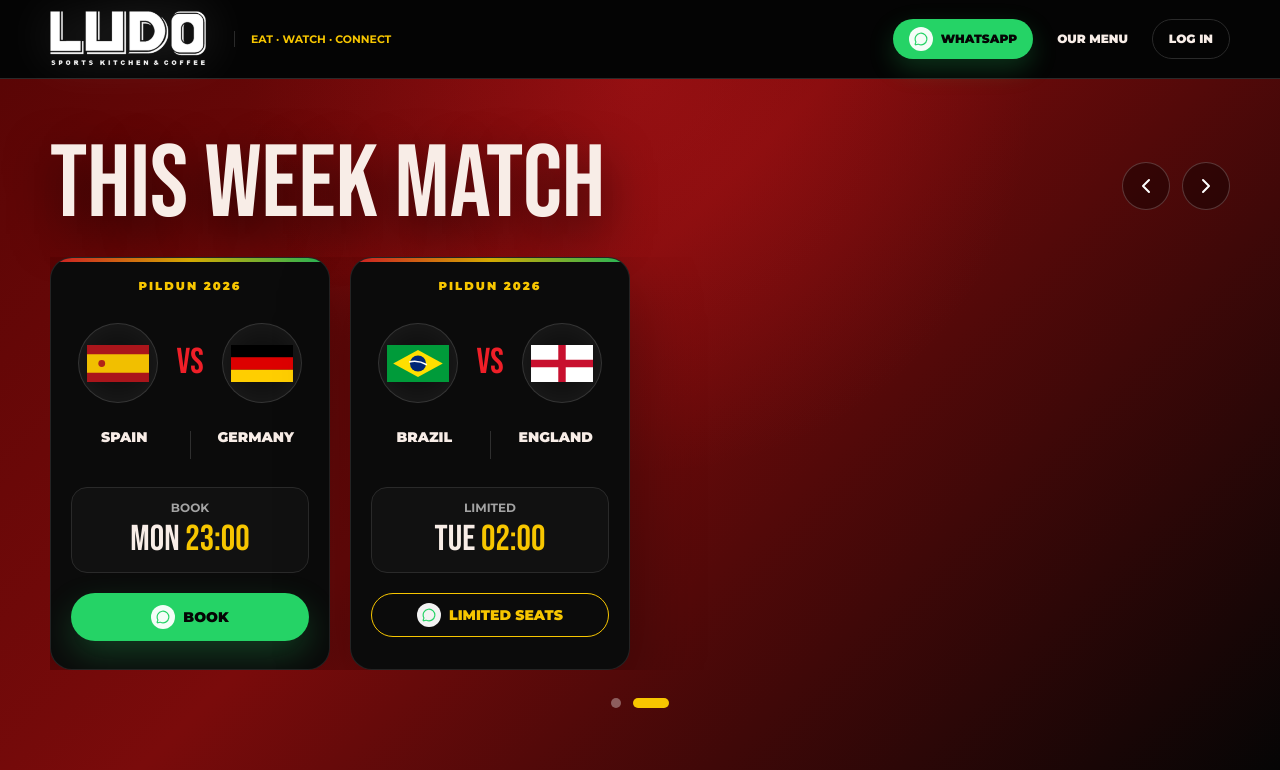
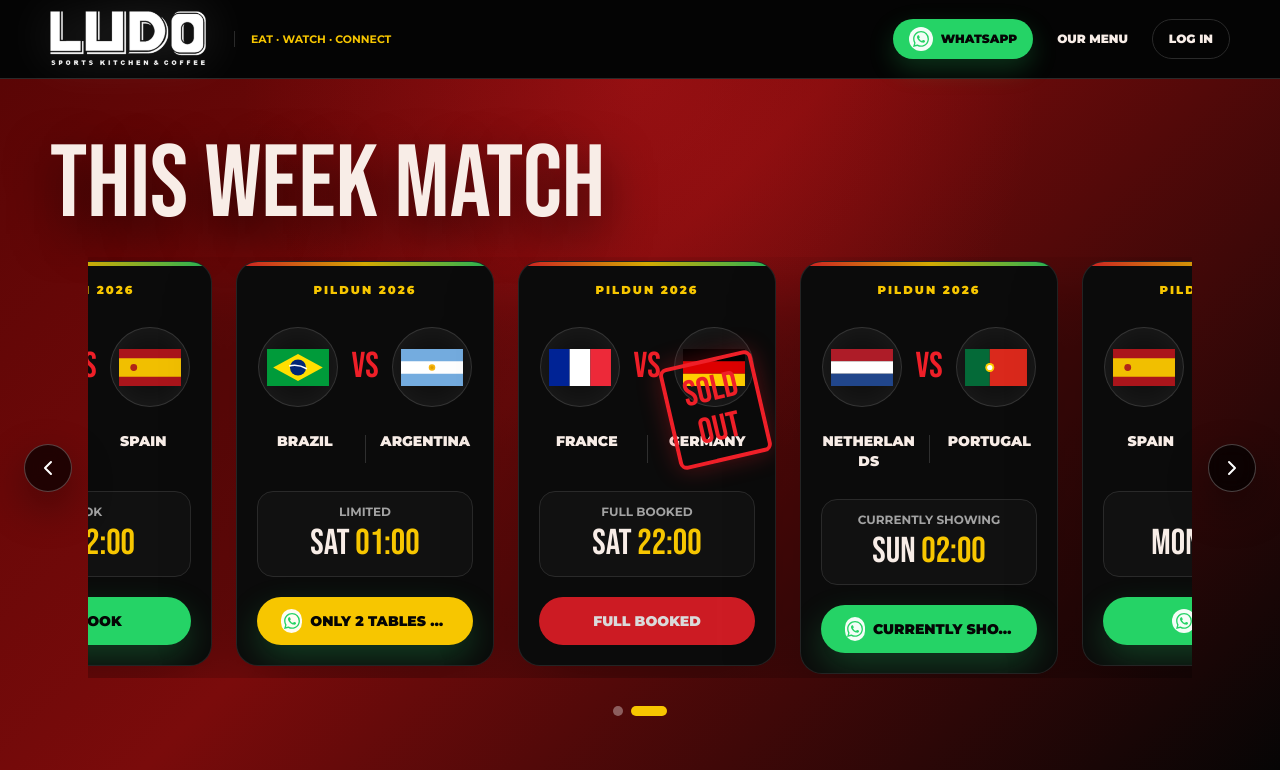
Before and after one commit to Sadam1122/newludo, a Next.js app: page / in a window 1280 px wide. Shown: the top 770 px of the page. Built offline with nearby package versions, Linux system fonts and the light colour scheme; no server answers; the database is empty.

Commit message:
Enhance EventBanner and MatchSection with navigation buttons and improve WhatsAppButton icon

```diff
--- a/components/public/EventBanner.tsx
+++ b/components/public/EventBanner.tsx
@@ -94,6 +94,26 @@
     >
       <div className="pointer-events-none absolute inset-0 bg-[radial-gradient(circle_at_50%_45%,rgba(239,31,40,0.34),transparent_40%)]" />
       <div className="ludo-section-shell relative z-10">
+        {slides.length > 1 ? (
+          <>
+            <button
+              type="button"
+              onClick={() => move("prev")}
+              className="absolute -left-3 top-1/2 z-40 hidden h-11 w-11 -translate-y-1/2 touch-manipulation items-center justify-center rounded-full border border-white/20 bg-black/65 text-white shadow-[0_16px_44px_rgba(0,0,0,0.38)] backdrop-blur transition hover:border-[#F7C600] hover:bg-[#F7C600] hover:text-[#050505] md:flex lg:-left-14"
+              aria-label="Previous event"
+            >
+              <ChevronLeft className="h-5 w-5" aria-hidden="true" />
+            </button>
+            <button
+              type="button"
+              onClick={() => move("next")}
+              className="absolute -right-3 top-1/2 z-40 hidden h-11 w-11 -translate-y-1/2 touch-manipulation items-center justify-center rounded-full border border-white/20 bg-black/65 text-white shadow-[0_16px_44px_rgba(0,0,0,0.38)] backdrop-blur transition hover:border-[#F7C600] hover:bg-[#F7C600] hover:text-[#050505] md:flex lg:-right-14"
+              aria-label="Next event"
+            >
+              <ChevronRight className="h-5 w-5" aria-hidden="true" />
+            </button>
+          </>
+        ) : null}
         <article className="relative isolate overflow-hidden rounded-[22px] border border-[#EF1F28]/30 bg-[#0B0B0B] shadow-[0_32px_110px_rgba(239,31,40,0.22)] sm:rounded-[30px]">
           <div
             className="pointer-events-none absolute inset-0 flex transition-transform duration-700 ease-out"
@@ -118,23 +138,6 @@
           </div>
           <div className="pointer-events-none absolute inset-0 bg-[linear-gradient(90deg,rgba(0,0,0,0.92)_0%,rgba(0,0,0,0.62)_46%,rgba(90,5,5,0.76)_100%)]" />
           <div className="pointer-events-none absolute inset-0 bg-[radial-gradient(circle_at_82%_22%,rgba(247,198,0,0.18),transparent_22%),radial-gradient(circle_at_56%_76%,rgba(239,31,40,0.42),transparent_34%)]" />
-
-          <button
-            type="button"
-            onClick={() => move("prev")}
-            className="absolute left-4 top-1/2 z-30 hidden h-11 w-11 -translate-y-1/2 touch-manipulation items-center justify-center rounded-full border border-white/20 bg-black/50 text-white backdrop-blur transition hover:border-[#F7C600] hover:bg-[#F7C600] hover:text-[#050505] md:flex"
-            aria-label="Previous event"
-          >
-            <ChevronLeft className="h-5 w-5" aria-hidden="true" />
-          </button>
-          <button
-            type="button"
-            onClick={() => move("next")}
-            className="absolute right-4 top-1/2 z-30 hidden h-11 w-11 -translate-y-1/2 touch-manipulation items-center justify-center rounded-full border border-white/20 bg-black/50 text-white backdrop-blur transition hover:border-[#F7C600] hover:bg-[#F7C600] hover:text-[#050505] md:flex"
-            aria-label="Next event"
-          >
-            <ChevronRight className="h-5 w-5" aria-hidden="true" />
-          </button>
 
           <div className="relative z-10 grid min-h-[560px] gap-7 px-4 py-9 sm:gap-9 sm:px-8 lg:grid-cols-[1.05fr_0.95fr] lg:items-center lg:px-12 lg:py-14">
             <div>
--- a/components/public/MatchSection.tsx
+++ b/components/public/MatchSection.tsx
@@ -4,7 +4,6 @@
 import Image from "next/image";
 import { useEffect, useRef, useState } from "react";
 
-import { isInteractiveTarget } from "@/components/public/interaction";
 import type { PublicMatch } from "@/components/public/types";
 import { WhatsAppButton } from "@/components/public/WhatsAppButton";
 import { cn } from "@/lib/utils";
@@ -27,80 +26,110 @@
   whatsappNumber,
   defaultMessage,
 }: MatchSectionProps) {
-  const [perPage, setPerPage] = useState(1);
-  const [page, setPage] = useState(0);
-  const touchStartX = useRef<number | null>(null);
-  const touchStartedOnInteractive = useRef(false);
-  const totalPages = Math.max(1, Math.ceil(matches.length / perPage));
-  const safePage = Math.min(page, totalPages - 1);
+  const scrollerRef = useRef<HTMLDivElement>(null);
+  const [activeIndex, setActiveIndex] = useState(0);
+  const [cardsPerPage, setCardsPerPage] = useState(getCardsPerPage);
+  const pageCount = Math.max(1, Math.ceil(matches.length / cardsPerPage));
+  const activePage = Math.min(
+    pageCount - 1,
+    Math.floor(activeIndex / cardsPerPage),
+  );
 
   useEffect(() => {
-    function updatePerPage() {
-      const width = window.innerWidth;
-      if (width < 640) {
-        setPerPage(1);
-      } else if (width < 1024) {
-        setPerPage(2);
-      } else {
-        setPerPage(4);
-      }
+    const scroller = scrollerRef.current;
+    if (!scroller) return;
+    const scrollerElement = scroller;
+
+    let animationFrame = 0;
+    function updateActiveIndex() {
+      window.cancelAnimationFrame(animationFrame);
+      animationFrame = window.requestAnimationFrame(() => {
+        const cards = Array.from(scrollerElement.children) as HTMLElement[];
+        if (cards.length === 0) return;
+
+        const center =
+          scrollerElement.scrollLeft + scrollerElement.clientWidth / 2;
+        const nearestIndex = cards.reduce((nearest, card, index) => {
+          const cardCenter = card.offsetLeft + card.offsetWidth / 2;
+          const nearestCard = cards[nearest];
+          const nearestCenter =
+            nearestCard.offsetLeft + nearestCard.offsetWidth / 2;
+
+          return Math.abs(cardCenter - center) <
+            Math.abs(nearestCenter - center)
+            ? index
+            : nearest;
+        }, 0);
+
+        setActiveIndex(nearestIndex);
+      });
     }
 
-    updatePerPage();
-    window.addEventListener("resize", updatePerPage);
-    return () => window.removeEventListener("resize", updatePerPage);
-  }, []);
+    scrollerElement.addEventListener("scroll", updateActiveIndex, {
+      passive: true,
+    });
+    return () => {
+      window.cancelAnimationFrame(animationFrame);
+      scrollerElement.removeEventListener("scroll", updateActiveIndex);
+    };
+  }, [matches.length]);
 
   useEffect(() => {
-    if (totalPages <= 1) return;
+    if (matches.length <= 1) return;
 
     const interval = window.setInterval(() => {
-      setPage((current) => {
-        const normalized = Math.min(current, totalPages - 1);
-        return normalized === totalPages - 1 ? 0 : normalized + 1;
+      setActiveIndex((current) => {
+        const currentPage = Math.floor(current / cardsPerPage);
+        const nextPage = currentPage === pageCount - 1 ? 0 : currentPage + 1;
+        const next = nextPage * cardsPerPage;
+        scrollToCard(next);
+        return next;
       });
     }, 4600);
 
     return () => window.clearInterval(interval);
-  }, [totalPages]);
+  }, [cardsPerPage, matches.length, pageCount]);
+
+  useEffect(() => {
+    function handleResize() {
+      setCardsPerPage(getCardsPerPage());
+    }
+
+    window.addEventListener("resize", handleResize);
+    return () => window.removeEventListener("resize", handleResize);
+  }, []);
 
   function move(direction: "prev" | "next") {
-    setPage((current) => {
-      const normalized = Math.min(current, totalPages - 1);
+    if (matches.length <= 0) return;
+
+    setActiveIndex((current) => {
+      const currentPage = Math.floor(
+        Math.min(current, matches.length - 1) / cardsPerPage,
+      );
 
       if (direction === "next") {
-        return normalized === totalPages - 1 ? 0 : normalized + 1;
+        const nextPage = currentPage === pageCount - 1 ? 0 : currentPage + 1;
+        const next = nextPage * cardsPerPage;
+        scrollToCard(next);
+        return next;
       }
 
-      return normalized === 0 ? totalPages - 1 : normalized - 1;
+      const previousPage = currentPage === 0 ? pageCount - 1 : currentPage - 1;
+      const previous = previousPage * cardsPerPage;
+      scrollToCard(previous);
+      return previous;
     });
   }
 
-  function handleTouchStart(event: React.TouchEvent<HTMLDivElement>) {
-    touchStartedOnInteractive.current = isInteractiveTarget(event.target);
-    if (touchStartedOnInteractive.current) {
-      touchStartX.current = null;
-      return;
-    }
+  function scrollToCard(index: number) {
+    const scroller = scrollerRef.current;
+    const card = scroller?.children[index] as HTMLElement | undefined;
+    if (!scroller || !card) return;
 
-    touchStartX.current = event.touches[0]?.clientX ?? null;
-  }
-
-  function handleTouchEnd(event: React.TouchEvent<HTMLDivElement>) {
-    if (touchStartedOnInteractive.current) {
-      touchStartedOnInteractive.current = false;
-      touchStartX.current = null;
-      return;
-    }
-
-    if (touchStartX.current === null) return;
-
-    const endX = event.changedTouches[0]?.clientX ?? touchStartX.current;
-    const deltaX = touchStartX.current - endX;
-    touchStartX.current = null;
-
-    if (Math.abs(deltaX) < 42) return;
-    move(deltaX > 0 ? "next" : "prev");
+    scroller.scrollTo({
+      left: card.offsetLeft - scroller.offsetLeft,
+      behavior: "smooth",
+    });
   }
 
   return (
@@ -110,56 +139,53 @@
     >
       <div className="pointer-events-none absolute inset-0 bg-[radial-gradient(circle_at_50%_0%,rgba(239,31,40,0.28),transparent_42%)]" />
       <div className="ludo-section-shell relative z-10">
-        <div className="mb-7 flex items-center justify-between gap-4">
+        <div className="mb-7 max-w-[1180px]">
           <h2 className="font-display ludo-text-shadow max-w-[75%] text-[clamp(3rem,13vw,6.7rem)] uppercase leading-[0.84] text-[#F8EDE7] sm:max-w-none sm:text-[clamp(3.6rem,8vw,6.7rem)]">
             This Week Match
           </h2>
-          <div className="hidden gap-3 sm:flex">
-            <CarouselButton
-              label="Previous matches"
-              onClick={() => move("prev")}
-            >
-              <ChevronLeft className="h-6 w-6" aria-hidden="true" />
-            </CarouselButton>
-            <CarouselButton label="Next matches" onClick={() => move("next")}>
-              <ChevronRight className="h-6 w-6" aria-hidden="true" />
-            </CarouselButton>
-          </div>
         </div>
 
         {matches.length > 0 ? (
+          <div className="relative left-1/2 z-10 w-[min(100vw-0.75rem,1440px)] -translate-x-1/2 px-6 sm:w-[min(100vw-2rem,1440px)] sm:px-10 lg:px-16 xl:w-[min(100vw-3rem,1500px)]">
+            <button
+              type="button"
+              onClick={() => move("prev")}
+              className="absolute left-0 top-1/2 z-30 flex h-11 w-11 -translate-y-1/2 touch-manipulation items-center justify-center rounded-full border border-white/25 bg-black/70 text-white shadow-[0_16px_40px_rgba(0,0,0,0.36)] backdrop-blur transition active:scale-95 hover:border-[#F7C600] hover:bg-[#F7C600] hover:text-[#050505] sm:h-12 sm:w-12"
+              aria-label="Previous matches"
+            >
+              <ChevronLeft
+                className="h-5 w-5 sm:h-6 sm:w-6"
+                aria-hidden="true"
+              />
+            </button>
             <div
-            className="relative z-10 overflow-hidden [touch-action:pan-y]"
-            onTouchStart={handleTouchStart}
-            onTouchEnd={handleTouchEnd}
+              ref={scrollerRef}
+              className="no-scrollbar flex snap-x snap-mandatory gap-5 overflow-x-auto scroll-smooth px-0 py-1 [touch-action:pan-x] lg:gap-6"
             >
+              {matches.map((match) => (
                 <div
-              className="flex transition-transform duration-700 ease-out"
-              style={{ transform: `translateX(-${safePage * 100}%)` }}
+                  key={match.id}
+                  className="min-w-full snap-start sm:min-w-[calc(50%-0.625rem)] lg:min-w-[calc(25%-1.125rem)]"
                 >
-              {Array.from({ length: totalPages }).map((_, pageIndex) => (
-                <div
-                  key={pageIndex}
-                  className={cn(
-                    "grid min-w-full gap-5",
-                    perPage === 1 && "grid-cols-1",
-                    perPage === 2 && "grid-cols-2",
-                    perPage === 4 && "grid-cols-4",
-                  )}
-                >
-                  {matches
-                    .slice(pageIndex * perPage, pageIndex * perPage + perPage)
-                    .map((match) => (
                   <MatchCard
-                        key={match.id}
                     match={match}
                     whatsappNumber={whatsappNumber}
                     defaultMessage={defaultMessage}
                   />
-                    ))}
                 </div>
               ))}
             </div>
+            <button
+              type="button"
+              onClick={() => move("next")}
+              className="absolute right-0 top-1/2 z-30 flex h-11 w-11 -translate-y-1/2 touch-manipulation items-center justify-center rounded-full border border-white/25 bg-black/70 text-white shadow-[0_16px_40px_rgba(0,0,0,0.36)] backdrop-blur transition active:scale-95 hover:border-[#F7C600] hover:bg-[#F7C600] hover:text-[#050505] sm:h-12 sm:w-12"
+              aria-label="Next matches"
+            >
+              <ChevronRight
+                className="h-5 w-5 sm:h-6 sm:w-6"
+                aria-hidden="true"
+              />
+            </button>
           </div>
         ) : (
           <div className="rounded-[24px] border border-white/10 bg-[#0B0B0B] p-8 text-center">
@@ -172,38 +198,28 @@
           </div>
         )}
 
-        <div className="relative z-30 mt-7 flex items-center justify-center gap-3">
+        {pageCount > 1 ? (
+          <div className="relative z-30 mt-7 flex items-center justify-center gap-2">
+            {Array.from({ length: pageCount }).map((_, pageIndex) => (
               <button
+                key={pageIndex}
                 type="button"
-            onClick={() => move("prev")}
-            className="flex h-11 w-11 touch-manipulation items-center justify-center rounded-full border border-white/25 bg-black/55 text-white transition active:scale-95 hover:border-[#F7C600] hover:text-[#F7C600] sm:hidden"
-            aria-label="Previous matches"
-          >
-            <ChevronLeft className="h-5 w-5" aria-hidden="true" />
-          </button>
-          {Array.from({ length: totalPages }).map((_, index) => (
-            <button
-              key={index}
-              type="button"
-              onClick={() => setPage(index)}
+                onClick={() => {
+                  const index = pageIndex * cardsPerPage;
+                  setActiveIndex(index);
+                  scrollToCard(index);
+                }}
                 className={cn(
                   "h-2.5 touch-manipulation rounded-full transition",
-                index === safePage
+                  pageIndex === activePage
                     ? "w-9 bg-[#F7C600]"
                     : "w-2.5 bg-white/35 hover:bg-white/65",
                 )}
-              aria-label={`Show match page ${index + 1}`}
+                aria-label={`Show match page ${pageIndex + 1}`}
               />
             ))}
-          <button
-            type="button"
-            onClick={() => move("next")}
-            className="flex h-11 w-11 touch-manipulation items-center justify-center rounded-full border border-white/25 bg-black/55 text-white transition active:scale-95 hover:border-[#F7C600] hover:text-[#F7C600] sm:hidden"
-            aria-label="Next matches"
-          >
-            <ChevronRight className="h-5 w-5" aria-hidden="true" />
-          </button>
           </div>
+        ) : null}
       </div>
     </section>
   );
@@ -267,11 +283,11 @@
           <WhatsAppButton
             phoneNumber={whatsappNumber}
             message={match.whatsappMessage ?? defaultMessage}
-            variant={match.status === "LIMITED" ? "outline" : "solid"}
+            variant="solid"
             className={cn(
               "w-full",
               match.status === "LIMITED" &&
-                "border-[#F7C600] text-[#F7C600] hover:bg-[#F7C600] hover:text-[#050505] focus-visible:outline-[#F7C600]",
+                "!bg-[#F7C600] !text-[#050505] shadow-[0_14px_34px_rgba(247,198,0,0.24)] hover:!bg-[#ffdc32] focus-visible:outline-[#F7C600]",
             )}
           >
             {match.buttonLabel}
@@ -279,27 +295,6 @@
         )}
       </div>
     </article>
-  );
-}
-
-function CarouselButton({
-  children,
-  label,
-  onClick,
-}: {
-  children: React.ReactNode;
-  label: string;
-  onClick: () => void;
-}) {
-  return (
-    <button
-      type="button"
-      onClick={onClick}
-      className="relative z-30 flex h-12 w-12 touch-manipulation items-center justify-center rounded-full border border-white/20 bg-black/35 text-white transition hover:border-[#F7C600] hover:bg-[#F7C600] hover:text-[#050505]"
-      aria-label={label}
-    >
-      {children}
-    </button>
   );
 }
 
@@ -338,6 +333,22 @@
   );
 }
 
+function getCardsPerPage() {
+  if (typeof window === "undefined") {
+    return 4;
+  }
+
+  if (window.innerWidth < 640) {
+    return 1;
+  }
+
+  if (window.innerWidth < 1024) {
+    return 2;
+  }
+
+  return 4;
+}
+
 function initials(name: string) {
   return name
     .split(/\s+/)
--- a/components/public/WhatsAppButton.tsx
+++ b/components/public/WhatsAppButton.tsx
@@ -1,5 +1,4 @@
 import type { ReactNode } from "react";
-import { MessageCircle } from "lucide-react";
 
 import { cn } from "@/lib/utils";
 import {
@@ -44,9 +43,25 @@
       )}
     >
       <span className="flex h-6 w-6 items-center justify-center rounded-full bg-white/95 text-[#25D366] transition group-hover:scale-105">
-        <MessageCircle className="h-3.5 w-3.5" aria-hidden="true" />
+        <WhatsAppLogo className="h-4 w-4" />
       </span>
       <span className="min-w-0 truncate whitespace-nowrap">{children}</span>
     </a>
   );
 }
+
+function WhatsAppLogo({ className }: { className?: string }) {
+  return (
+    <svg
+      viewBox="0 0 24 24"
+      aria-hidden="true"
+      focusable="false"
+      className={className}
+    >
+      <path
+        fill="currentColor"
+        d="M17.472 14.382c-.297-.149-1.758-.867-2.03-.967-.273-.099-.471-.148-.67.15-.197.297-.767.966-.94 1.164-.173.199-.347.223-.644.075-.297-.15-1.255-.463-2.39-1.475-.883-.788-1.48-1.761-1.653-2.059-.173-.297-.018-.458.13-.606.134-.133.298-.347.446-.52.149-.174.198-.298.298-.497.099-.198.05-.371-.025-.52-.075-.149-.669-1.612-.916-2.207-.242-.579-.487-.5-.669-.51-.173-.008-.371-.01-.57-.01-.198 0-.52.074-.792.372-.272.297-1.04 1.016-1.04 2.479 0 1.462 1.065 2.875 1.213 3.074.149.198 2.096 3.2 5.077 4.487.709.306 1.262.489 1.694.625.712.227 1.36.195 1.872.118.571-.085 1.758-.719 2.006-1.413.248-.694.248-1.289.173-1.413-.074-.124-.272-.198-.57-.347m-5.421 7.403h-.004a9.87 9.87 0 0 1-5.031-1.378l-.361-.214-3.741.982.998-3.648-.235-.374a9.86 9.86 0 0 1-1.51-5.26c.001-5.45 4.436-9.884 9.888-9.884 2.64 0 5.122 1.03 6.988 2.898a9.825 9.825 0 0 1 2.893 6.994c-.003 5.45-4.437 9.884-9.885 9.884m8.413-18.297A11.815 11.815 0 0 0 12.05 0C5.495 0 .16 5.335.157 11.892c0 2.096.547 4.142 1.588 5.946L.057 24l6.305-1.654a11.882 11.882 0 0 0 5.683 1.448h.005c6.554 0 11.89-5.335 11.893-11.893a11.821 11.821 0 0 0-3.48-8.413Z"
+      />
+    </svg>
+  );
+}
```
Lines whose indentation alone changed are shown as unchanged.
